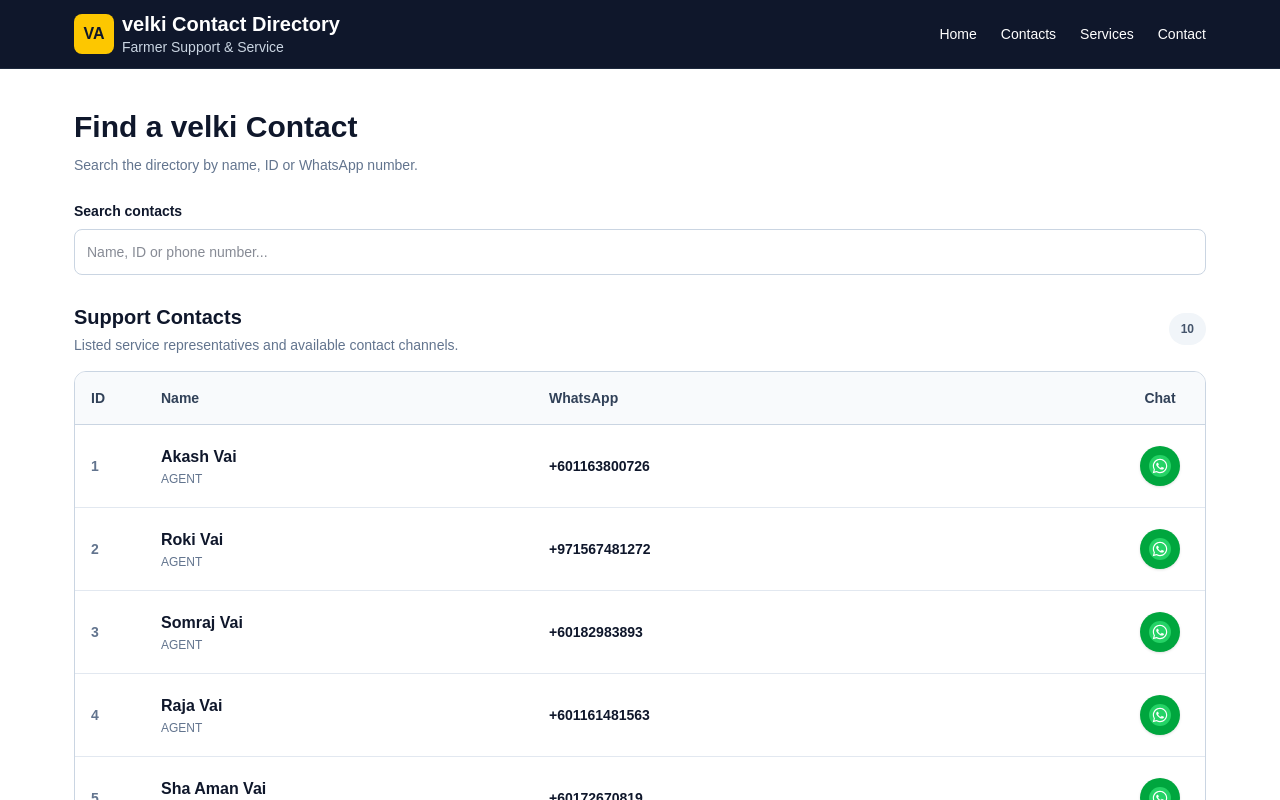
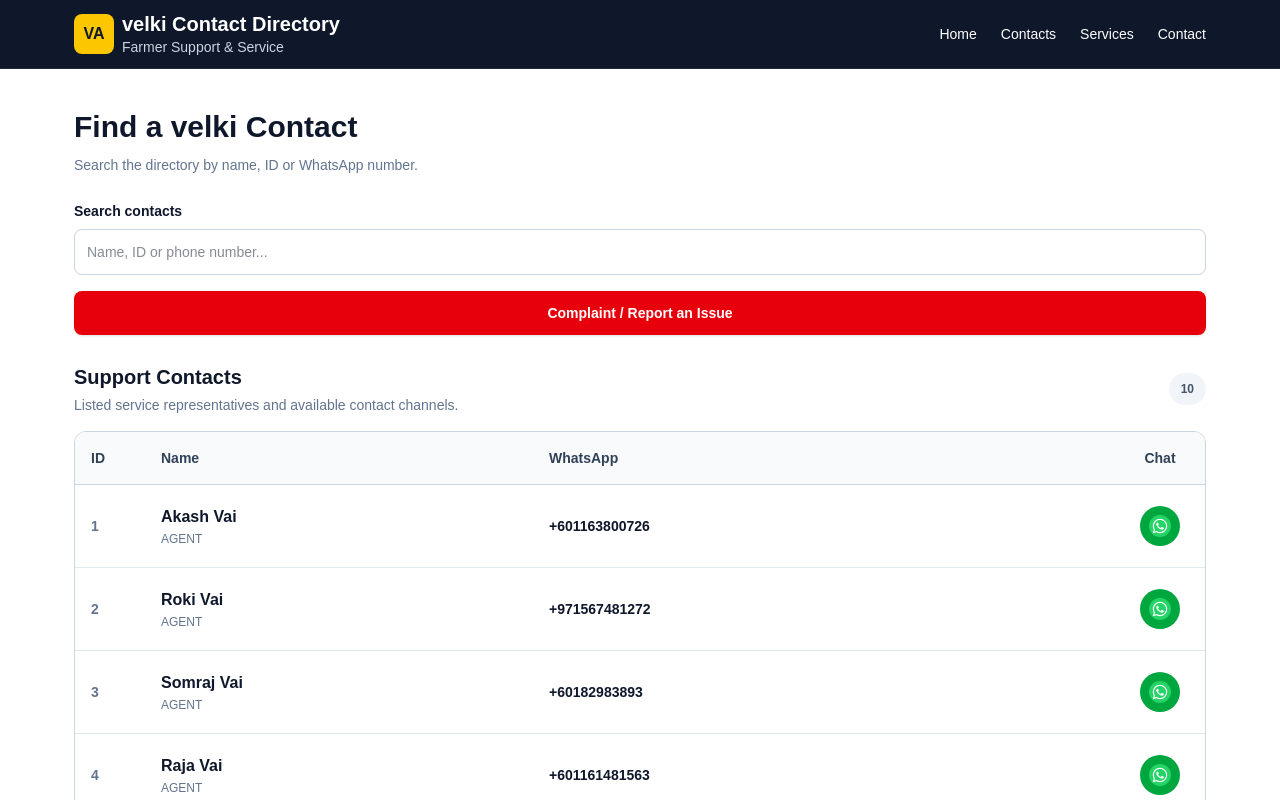
Before and after one commit to animhasan816-hash/customer-service, a Next.js app: page / in a window 1280 px wide. Shown: the top 800 px of the page. Built offline with nearby package versions, Linux system fonts and the light colour scheme.

Commit message:
Contact section updated

```diff
--- a/app/page.tsx
+++ b/app/page.tsx
@@ -1,6 +1,6 @@
 "use client";
 
-import { useMemo, useState } from "react";
+import { useMemo, useState, useCallback, memo } from "react";
 
 type Contact = {
   id: number;
@@ -10,11 +10,6 @@ type Contact = {
   role: string;
 };
 
-/*
-  Static shuffled order.
-  No Math.random() is used, so there is no hydration mismatch.
-  Each contact appears twice.
-*/
 const contacts: Contact[] = [
   {
     id: 1,
@@ -88,15 +83,20 @@ const contacts: Contact[] = [
   },
 ];
 
-function cleanNumber(number: string) {
+const processedContacts = contacts.map((contact) => ({
+  ...contact,
+  searchText: `${contact.id} ${contact.type} ${contact.name} ${contact.whatsapp} ${contact.role}`.toLowerCase(),
+}));
+
+function cleanNumber(number: string): string {
   return number.replace(/\D/g, "");
 }
 
-function whatsappUrl(number: string) {
+function whatsappUrl(number: string): string {
   return `https://wa.me/${cleanNumber(number)}`;
 }
 
-function WhatsAppIcon({ size = 22 }: { size?: number }) {
+const WhatsAppIcon = memo(function WhatsAppIcon({ size = 22 }: { size?: number }) {
   return (
     <svg
       width={size}
@@ -108,43 +108,95 @@ function WhatsAppIcon({ size = 22 }: { size?: number }) {
       className="shrink-0"
     >
       <circle cx="16" cy="16" r="16" fill="#25D366" />
-
       <path
         d="M23.4 8.55C21.43 6.58 18.8 5.5 16 5.5C10.22 5.5 5.52 10.2 5.52 15.98C5.52 17.82 6 19.62 6.9 21.2L5.43 26.56L10.92 25.12C12.44 25.95 14.19 26.38 15.98 26.38H16C21.77 26.38 26.48 21.68 26.48 15.9C26.48 13.1 25.39 10.53 23.4 8.55ZM16 24.64C14.39 24.64 12.82 24.21 11.43 23.39L11.12 23.2L7.86 24.05L8.73 20.88L8.53 20.55C7.67 19.17 7.21 17.59 7.21 15.98C7.21 11.13 11.16 7.18 16.01 7.18C18.36 7.18 20.57 8.1 22.23 9.76C23.89 11.42 24.8 13.63 24.8 15.98C24.79 20.82 20.84 24.64 16 24.64ZM20.72 18.18C20.46 18.05 19.2 17.43 18.96 17.34C18.7 17.25 18.52 17.21 18.34 17.47C18.16 17.74 17.63 18.31 17.47 18.51C17.3 18.71 17.13 18.74 16.87 18.61C16.61 18.48 15.78 18.21 14.79 17.32C14.02 16.64 13.5 15.8 13.34 15.54C13.17 15.27 13.32 15.13 13.45 15C13.57 14.88 13.72 14.69 13.85 14.53C13.98 14.37 14.03 14.25 14.12 14.07C14.21 13.89 14.16 13.73 14.1 13.6C14.04 13.47 13.52 12.2 13.3 11.69C13.09 11.19 12.87 11.26 12.71 11.25C12.56 11.24 12.38 11.24 12.2 11.24C12.02 11.24 11.73 11.31 11.48 11.58C11.22 11.85 10.52 12.5 10.52 13.76C10.52 15.03 11.5 16.25 11.63 16.42C11.76 16.6 13.55 19.36 16.3 20.55C16.96 20.84 17.48 21.01 17.89 21.14C18.56 21.35 19.17 21.32 19.65 21.25C20.19 21.17 21.31 20.6 21.54 19.98C21.77 19.36 21.77 18.82 21.7 18.71C21.64 18.6 21.47 18.53 20.72 18.18Z"
         fill="white"
       />
     </svg>
   );
-}
+});
+
+const ContactRow = memo(function ContactRow({ contact }: { contact: (typeof processedContacts)[0] }) {
+  const whatsUrl = whatsappUrl(contact.whatsapp);
+
+  return (
+    <div className="grid w-full grid-cols-[52px_minmax(0,1fr)_minmax(0,1.25fr)_58px] items-center border-b border-slate-200 last:border-b-0 sm:grid-cols-[70px_minmax(0,1fr)_minmax(0,1.5fr)_90px]">
+      <div className="px-2 py-4 text-xs font-semibold text-slate-500 sm:px-4 sm:py-5 sm:text-sm">
+        {contact.id}
+      </div>
+
+      <a
+        href={whatsUrl}
+        target="_blank"
+        rel="noopener noreferrer"
+        className="min-w-0 px-2 py-4 transition hover:bg-green-50 sm:px-4 sm:py-5"
+      >
+        <div className="truncate text-sm font-bold text-slate-900 sm:text-base">
+          {contact.name}
+        </div>
+        <div className="mt-0.5 truncate text-[10px] text-slate-500 sm:text-xs">
+          {contact.role}
+        </div>
+      </a>
+
+      <a
+        href={whatsUrl}
+        target="_blank"
+        rel="noopener noreferrer"
+        className="min-w-0 overflow-hidden px-2 py-4 transition hover:bg-green-50 sm:px-4 sm:py-5"
+      >
+        <span className="block break-all text-[11px] font-bold leading-5 text-slate-900 sm:text-sm">
+          {contact.whatsapp}
+        </span>
+      </a>
+
+      <div className="flex items-center justify-center px-1 py-4 sm:px-2 sm:py-5">
+        <a
+          href={whatsUrl}
+          target="_blank"
+          rel="noopener noreferrer"
+          aria-label={`Chat with ${contact.name}`}
+          className="flex h-9 w-9 items-center justify-center rounded-full bg-green-600 transition hover:bg-green-700 active:scale-95 sm:h-10 sm:w-10"
+        >
+          <WhatsAppIcon size={22} />
+        </a>
+      </div>
+    </div>
+  );
+});
 
 export default function Home() {
   const [search, setSearch] = useState("");
 
   const filteredContacts = useMemo(() => {
     const value = search.trim().toLowerCase();
-
-    if (!value) {
-      return contacts;
-    }
-
-    return contacts.filter((contact) =>
-      `${contact.id} ${contact.type} ${contact.name} ${contact.whatsapp} ${contact.role}`
-        .toLowerCase()
-        .includes(value)
+    if (!value) return processedContacts;
+    return processedContacts.filter((contact) =>
+      contact.searchText.includes(value)
     );
   }, [search]);
 
+  const handleClearSearch = useCallback(() => {
+    setSearch("");
+  }, []);
+
+  const handleSearchChange = useCallback(
+    (e: React.ChangeEvent<HTMLInputElement>) => {
+      setSearch(e.target.value);
+    },
+    []
+  );
+
+  const handleComplaintClick = useCallback((e: React.MouseEvent<HTMLAnchorElement>) => {
+    e.preventDefault();
+    window.open("https://wa.me/601163800726", "_blank", "noopener,noreferrer");
+  }, []);
+
   return (
     <main className="min-h-screen w-full max-w-full overflow-x-hidden bg-white text-slate-900">
-
-      {/* HEADER */}
       <header className="w-full border-b border-slate-800 bg-slate-900">
         <div className="mx-auto flex min-h-[68px] w-full max-w-[1180px] items-center justify-between px-3 sm:px-6">
-
-          <a
-            href="#home"
-            className="flex min-w-0 items-center gap-2"
-          >
+          <a href="#home" className="flex min-w-0 items-center gap-2">
             <div className="flex h-10 w-10 shrink-0 items-center justify-center rounded-lg bg-yellow-400 text-base font-black text-slate-900">
               VA
             </div>
@@ -163,28 +215,28 @@ export default function Home() {
           <nav className="hidden shrink-0 items-center gap-6 md:flex">
             <a
               href="#home"
-              className="text-sm font-medium text-white hover:text-yellow-300"
+              className="text-sm font-medium text-white transition hover:text-yellow-300"
             >
               Home
             </a>
 
             <a
               href="#contacts"
-              className="text-sm font-medium text-white hover:text-yellow-300"
+              className="text-sm font-medium text-white transition hover:text-yellow-300"
             >
               Contacts
             </a>
 
             <a
               href="#services"
-              className="text-sm font-medium text-white hover:text-yellow-300"
+              className="text-sm font-medium text-white transition hover:text-yellow-300"
             >
               Services
             </a>
 
             <a
               href="#contact"
-              className="text-sm font-medium text-white hover:text-yellow-300"
+              className="text-sm font-medium text-white transition hover:text-yellow-300"
             >
               Contact
             </a>
@@ -192,13 +244,10 @@ export default function Home() {
         </div>
       </header>
 
-      {/* MAIN */}
       <div
         id="home"
         className="mx-auto w-full max-w-[1180px] overflow-hidden px-3 py-6 sm:px-6 sm:py-10"
       >
-
-        {/* INTRO */}
         <section className="mb-6">
           <h2 className="text-xl font-bold text-slate-900 sm:text-3xl">
             Find a velki Contact
@@ -209,8 +258,7 @@ export default function Home() {
           </p>
         </section>
 
-        {/* SEARCH */}
-        <section className="mb-7 w-full">
+        <section className="mb-4 w-full">
           <label
             htmlFor="search"
             className="mb-2 block text-sm font-semibold text-slate-900"
@@ -223,17 +271,17 @@ export default function Home() {
               id="search"
               type="search"
               value={search}
-              onChange={(e) => setSearch(e.target.value)}
+              onChange={handleSearchChange}
               placeholder="Name, ID or phone number..."
               autoComplete="off"
-              className="min-w-0 flex-1 rounded-lg border border-slate-300 bg-white px-3 py-3 text-sm outline-none focus:border-slate-500 focus:ring-2 focus:ring-slate-200"
+              className="min-w-0 flex-1 rounded-lg border border-slate-300 bg-white px-3 py-3 text-sm outline-none transition focus:border-slate-500 focus:ring-2 focus:ring-slate-200"
             />
 
             {search && (
               <button
                 type="button"
-                onClick={() => setSearch("")}
-                className="shrink-0 rounded-lg bg-slate-700 px-4 py-3 text-sm font-bold text-white hover:bg-slate-800"
+                onClick={handleClearSearch}
+                className="shrink-0 rounded-lg bg-slate-700 px-4 py-3 text-sm font-bold text-white transition hover:bg-slate-800 active:bg-slate-900"
               >
                 Clear
               </button>
@@ -241,7 +289,16 @@ export default function Home() {
           </div>
         </section>
 
-        {/* CONTACT TITLE */}
+        <section className="mb-7 w-full">
+          <a
+            href="https://wa.me/601163800726"
+            onClick={handleComplaintClick}
+            className="flex w-full items-center justify-center rounded-lg bg-red-600 px-4 py-3 text-sm font-bold text-white shadow-sm transition hover:bg-red-700 active:bg-red-800"
+          >
+            Complaint / Report an Issue
+          </a>
+        </section>
+
         <section id="contacts" className="mb-4">
           <div className="flex items-center justify-between gap-3">
             <div className="min-w-0">
@@ -260,17 +317,8 @@ export default function Home() {
           </div>
         </section>
 
-        {/* =====================================================
-            RESPONSIVE TABLE
-            SAME TABLE-STYLE UI ON PC + MOBILE
-            NO HORIZONTAL SCROLL
-        ====================================================== */}
-
         <section className="w-full max-w-full overflow-hidden rounded-xl border border-slate-300 bg-white">
-
-          {/* TABLE HEADER */}
           <div className="grid w-full grid-cols-[52px_minmax(0,1fr)_minmax(0,1.25fr)_58px] border-b border-slate-300 bg-slate-50 sm:grid-cols-[70px_minmax(0,1fr)_minmax(0,1.5fr)_90px]">
-
             <div className="px-2 py-3 text-xs font-bold text-slate-700 sm:px-4 sm:py-4 sm:text-sm">
               ID
             </div>
@@ -288,70 +336,17 @@ export default function Home() {
             </div>
           </div>
 
-          {/* TABLE BODY */}
           {filteredContacts.length === 0 ? (
             <div className="px-4 py-12 text-center text-sm text-slate-500">
               No contacts found.
             </div>
           ) : (
             filteredContacts.map((contact) => (
-              <div
-                key={contact.id}
-                className="grid w-full grid-cols-[52px_minmax(0,1fr)_minmax(0,1.25fr)_58px] items-center border-b border-slate-200 last:border-b-0 sm:grid-cols-[70px_minmax(0,1fr)_minmax(0,1.5fr)_90px]"
-              >
-
-                {/* ID */}
-                <div className="px-2 py-4 text-xs font-semibold text-slate-500 sm:px-4 sm:py-5 sm:text-sm">
-                  {contact.id}
-                </div>
-
-                {/* NAME */}
-                <a
-                  href={whatsappUrl(contact.whatsapp)}
-                  target="_blank"
-                  rel="noopener noreferrer"
-                  className="min-w-0 px-2 py-4 hover:bg-green-50 sm:px-4 sm:py-5"
-                >
-                  <div className="truncate text-sm font-bold text-slate-900 sm:text-base">
-                    {contact.name}
-                  </div>
-
-                  <div className="mt-0.5 truncate text-[10px] text-slate-500 sm:text-xs">
-                    {contact.role}
-                  </div>
-                </a>
-
-                {/* NUMBER */}
-                <a
-                  href={whatsappUrl(contact.whatsapp)}
-                  target="_blank"
-                  rel="noopener noreferrer"
-                  className="min-w-0 overflow-hidden px-2 py-4 hover:bg-green-50 sm:px-4 sm:py-5"
-                >
-                  <span className="block break-all text-[11px] font-bold leading-5 text-slate-900 sm:text-sm">
-                    {contact.whatsapp}
-                  </span>
-                </a>
-
-                {/* CHAT */}
-                <div className="flex items-center justify-center px-1 py-4 sm:px-2 sm:py-5">
-                  <a
-                    href={whatsappUrl(contact.whatsapp)}
-                    target="_blank"
-                    rel="noopener noreferrer"
-                    aria-label={`Chat with ${contact.name}`}
-                    className="flex h-9 w-9 items-center justify-center rounded-full bg-green-600 shadow-sm hover:bg-green-700 sm:h-10 sm:w-10"
-                  >
-                    <WhatsAppIcon size={22} />
-                  </a>
-                </div>
-
-              </div>
+              <ContactRow key={contact.id} contact={contact} />
             ))
           )}
         </section>
 
-        {/* NOTE */}
         <div className="mt-4 rounded-lg border border-yellow-200 bg-yellow-50 p-4">
           <p className="text-xs leading-5 text-slate-600 sm:text-sm">
             Please verify the identity and purpose of a contact before sharing
@@ -360,7 +355,6 @@ export default function Home() {
           </p>
         </div>
 
-        {/* SERVICES */}
         <section
           id="services"
           className="mt-10 border-t border-slate-200 pt-10"
@@ -375,47 +369,32 @@ export default function Home() {
           </p>
 
           <div className="mt-5 grid gap-3 sm:grid-cols-3">
-
-            <div className="rounded-lg border border-slate-200 bg-slate-50 p-4">
+            <div className="rounded-lg border border-slate-200 bg-slate-50 p-4 transition hover:bg-slate-100">
               <div className="mb-2 text-xl">📞</div>
-
-              <h3 className="font-bold">
-                Online Support
-              </h3>
-
+              <h3 className="font-bold">Online Support</h3>
               <p className="mt-1 text-xs leading-5 text-slate-600 sm:text-sm">
                 Contact listed representatives online.
               </p>
             </div>
 
-            <div className="rounded-lg border border-slate-200 bg-slate-50 p-4">
+            <div className="rounded-lg border border-slate-200 bg-slate-50 p-4 transition hover:bg-slate-100">
               <div className="mb-2 text-xl">🌾</div>
-
-              <h3 className="font-bold">
-                Farmer Assistance
-              </h3>
-
+              <h3 className="font-bold">Farmer Assistance</h3>
               <p className="mt-1 text-xs leading-5 text-slate-600 sm:text-sm">
                 Find available support contacts easily.
               </p>
             </div>
 
-            <div className="rounded-lg border border-slate-200 bg-slate-50 p-4">
+            <div className="rounded-lg border border-slate-200 bg-slate-50 p-4 transition hover:bg-slate-100">
               <div className="mb-2 text-xl">💬</div>
-
-              <h3 className="font-bold">
-                Direct Communication
-              </h3>
-
+              <h3 className="font-bold">Direct Communication</h3>
               <p className="mt-1 text-xs leading-5 text-slate-600 sm:text-sm">
                 Open the listed WhatsApp contact directly.
               </p>
             </div>
-
           </div>
         </section>
 
-        {/* ABOUT */}
         <section
           id="about"
           className="mt-10 border-t border-slate-200 pt-10"
@@ -438,7 +417,6 @@ export default function Home() {
           </div>
         </section>
 
-        {/* CONTACT */}
         <section
           id="contact"
           className="mt-10 border-t border-slate-200 pt-10"
@@ -448,7 +426,6 @@ export default function Home() {
           </h2>
 
           <div className="mt-4 grid gap-3 sm:grid-cols-2">
-
             <div className="rounded-lg border border-slate-200 bg-white p-4">
               <p className="text-[10px] font-bold uppercase tracking-wide text-slate-400">
                 Email
@@ -468,11 +445,9 @@ export default function Home() {
                 9:00 AM – 8:00 PM
               </p>
             </div>
-
           </div>
         </section>
 
-        {/* TERMS */}
         <section
           id="terms"
           className="mt-10 border-t border-slate-200 pt-10"
@@ -500,7 +475,6 @@ export default function Home() {
           </div>
         </section>
 
-        {/* PRIVACY */}
         <section
           id="privacy"
           className="mt-10 border-t border-slate-200 pt-10"
@@ -527,19 +501,13 @@ export default function Home() {
             </p>
           </div>
         </section>
-
       </div>
 
-      {/* FOOTER */}
       <footer className="mt-10 w-full border-t border-slate-800 bg-slate-900">
         <div className="mx-auto w-full max-w-[1180px] px-3 py-7 sm:px-6">
-
           <div className="grid gap-6 sm:grid-cols-3">
-
             <div>
-              <h3 className="font-bold text-white">
-                Support Contact Directory
-              </h3>
+              <h3 className="font-bold text-white">Support Contact Directory</h3>
 
               <p className="mt-2 text-xs leading-5 text-slate-400">
                 A simple directory for finding listed service contacts.
@@ -547,65 +515,65 @@ export default function Home() {
             </div>
 
             <div>
-              <h3 className="font-bold text-white">
-                Quick Links
-              </h3>
+              <h3 className="font-bold text-white">Quick Links</h3>
 
               <div className="mt-2 flex flex-col gap-1 text-xs">
                 <a
                   href="#home"
-                  className="text-slate-400 hover:text-white"
+                  className="text-slate-400 transition hover:text-white"
                 >
                   Home
                 </a>
 
                 <a
                   href="#contacts"
-                  className="text-slate-400 hover:text-white"
+                  className="text-slate-400 transition hover:text-white"
                 >
                   Contacts
                 </a>
 
                 <a
                   href="#services"
-                  className="text-slate-400 hover:text-white"
+                  className="text-slate-400 transition hover:text-white"
                 >
                   Services
+                </a>
+
+                <a
+                  href="#contact"
+                  className="text-slate-400 transition hover:text-white"
+                >
+                  Contact
                 </a>
               </div>
             </div>
 
             <div>
-              <h3 className="font-bold text-white">
-                Legal
-              </h3>
+              <h3 className="font-bold text-white">Legal</h3>
 
               <div className="mt-2 flex flex-col gap-1 text-xs">
                 <a
                   href="#terms"
-                  className="text-slate-400 hover:text-white"
+                  className="text-slate-400 transition hover:text-white"
                 >
                   Terms & Conditions
                 </a>
 
                 <a
                   href="#privacy"
-                  className="text-slate-400 hover:text-white"
+                  className="text-slate-400 transition hover:text-white"
                 >
                   Privacy Policy
                 </a>
               </div>
             </div>
-
           </div>
 
           <div className="mt-6 border-t border-slate-700 pt-4 text-center text-[10px] text-slate-500">
             © 2026 Support Contact Directory. All rights reserved.
           </div>
-
         </div>
       </footer>
-
     </main>
   );
 }
```
